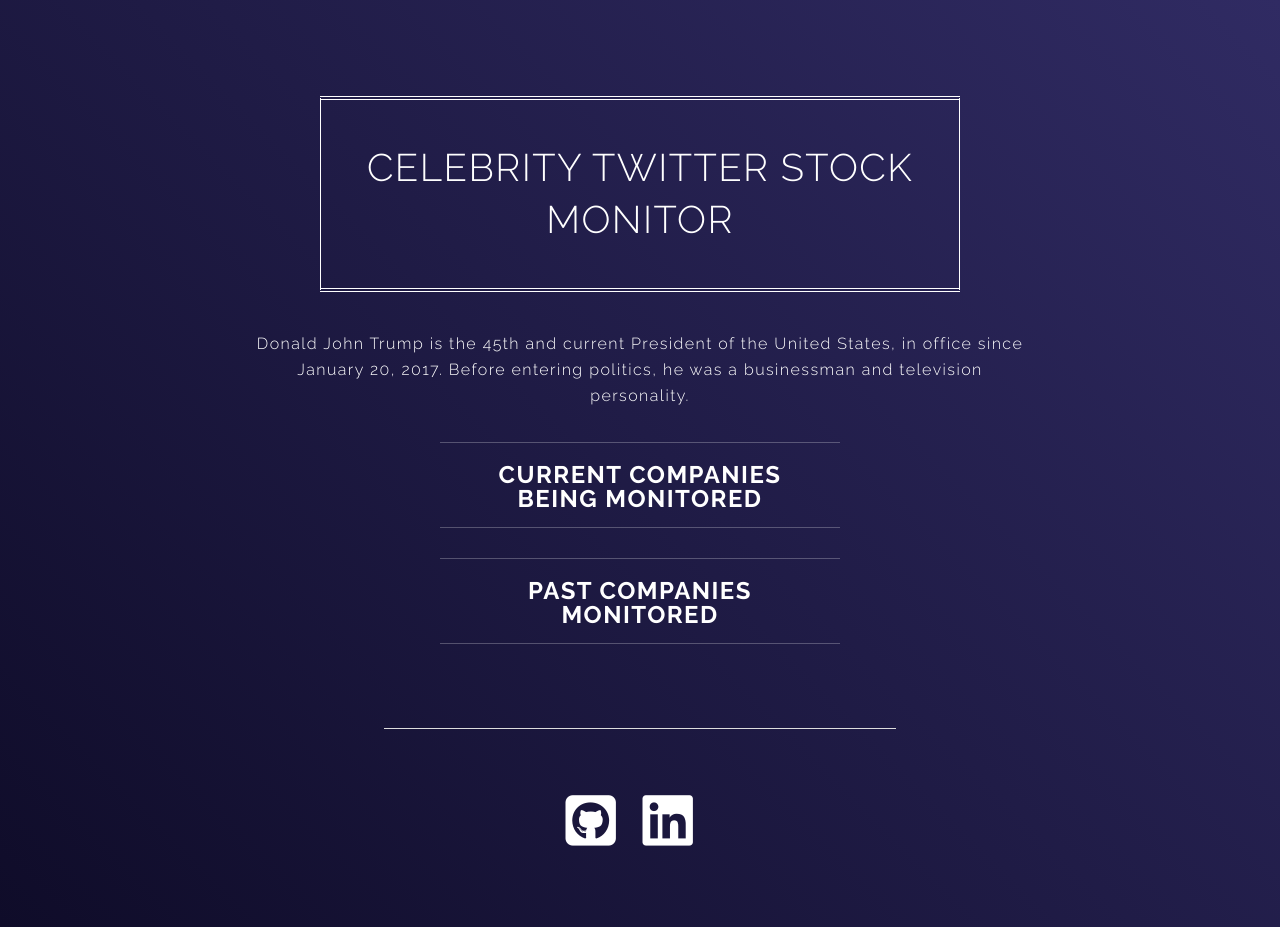
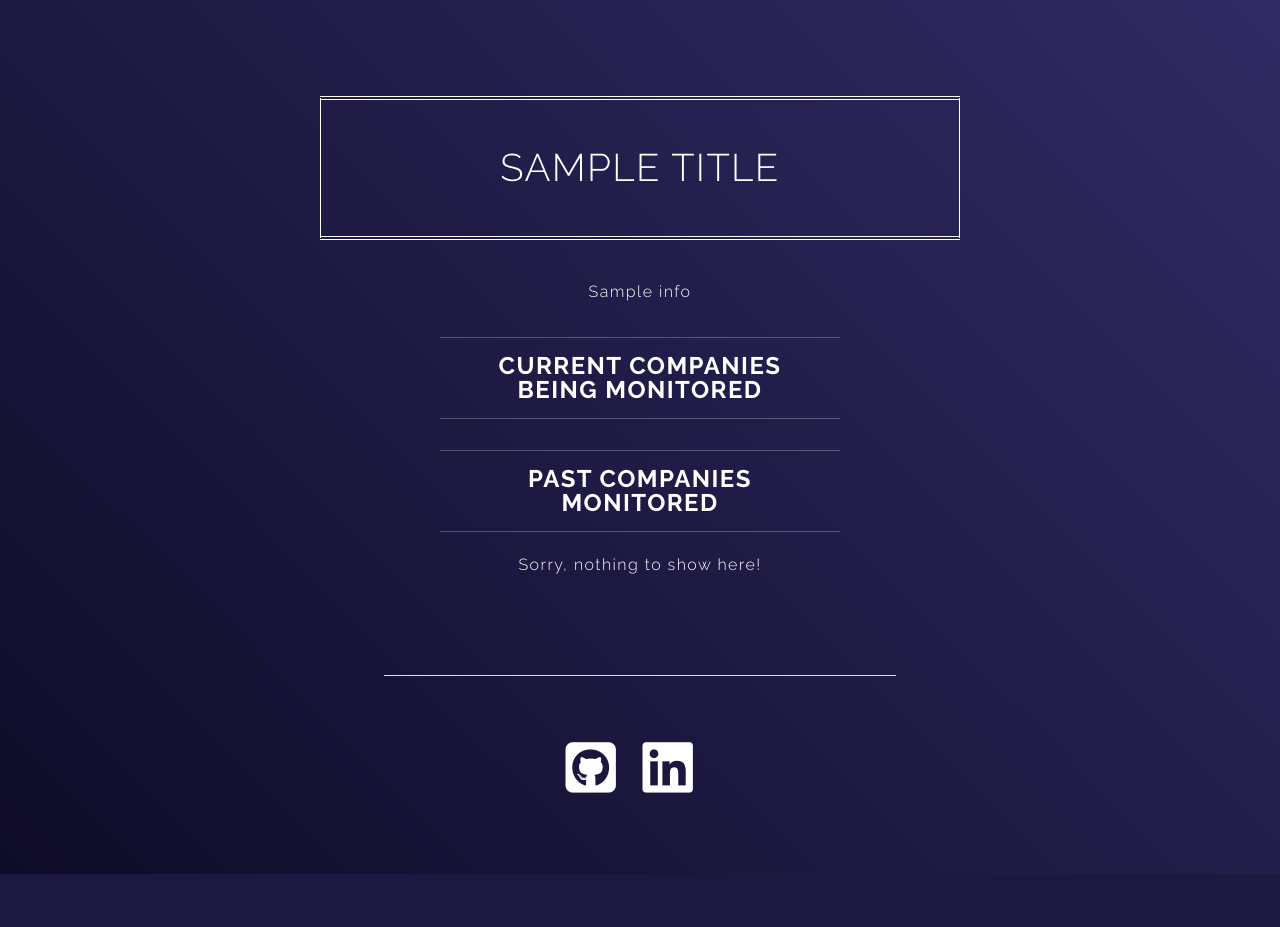
Before and after one commit to semaaJ/TSMFlask, a Flask app: template app/templates/generic.html in a window 1280 px wide. After the commit the page ends 874 px from the top, so only its background shows below. Run offline with Flask 2, Linux system fonts and the light colour scheme; the template is opened without the code that fills it: most values are stand-ins (such as "Sample title", 1, 10 or a date in 2020); some libraries are stand-ins or nearby versions.

Commit message:
JS working, CSS working

```diff
--- a/app/static/assets/css/main.css
+++ b/app/static/assets/css/main.css
@@ -3865,13 +3865,14 @@
   align-items: center;
   flex-direction: column;
   margin: auto;
-  width: 80%;
-  height: 60%;
+
 }
 
 .chart {
-  max-width: 50vw;
+  max-width: 70vw;
 }
+
+
 
 .info{
     width: 60%;
@@ -3896,7 +3897,7 @@
 
 .sep{
     margin-top: 10px;
-    margin-bottom: 20px;
+    margin-bottom: 5px;
     color: #ffffff;
     }
 
@@ -3905,3 +3906,7 @@
     max-width: 400px;
     color: #ffffff;
 }
+
+.sorry {
+    margin-top: 20px;
+}
--- a/app/templates/generic.html
+++ b/app/templates/generic.html
@@ -15,38 +15,35 @@
 		<!-- Banner -->
 		<div class="background">
 			<section id="banner">
-				<h2><strong>Celebrity Twitter</strong> Stock Monitor</h2>
+				<h2>{{ title }}</h2>
+
 				<div class="info">
-					<p>
-						Donald John Trump is the 45th and current President of the United States,
-						in office since January 20, 2017. Before entering politics,
-						he was a businessman and television personality.
-					</p>
+					<p> {{ info }} </p>
 				</div>
 
-				<div class="sep">
-					<hr>
-				</div>
+				<div class="sep"><hr></div>
+				<h1>Current Companies </br> Being Monitored</h1>
+				<div class="sep"><hr></div>
 
-				<h1>Current Companies </br> Being Monitored</h1>
+				{% if data %}
+					<div id="root" class="cf w-100">
+						<div class="sep"><hr></div>
+					</div>
+				{% else %}
+					<div class="sorry"><p>We are not monitoring any companies at the moment!</p></div>
+				{% endif %}
 
-				<div class="sep">
-					<hr>
-				</div>
+				<div class="sep"><hr></div>
+				<h1>Past Companies </br> Monitored</h1>
+				<div class="sep"><hr></div>
 
+				{% if pastdata %}
 					<div id="root" class="cf w-100">
-
+						<div class="sep"><hr></div>
 					</div>
-
-				<div class="sep">
-					<hr>
-				</div>
-
-				<h1>Past Companies </br> Monitored</h1>
-
-				<div class="sep">
-					<hr>
-				</div>
+				{% else %}
+					<div class="sorry"><p>Sorry, nothing to show here!</p></div>
+				{% endif %}
 
 			</section>
 
@@ -73,8 +70,9 @@
 
 		<script>
 			const json = `{{ data|safe }}`;
+			var jsondata = JSON.parse(json);
 
-			const data = Object.entries(JSON.parse(json)).map(([name, set]) =>
+			const data = Object.entries(jsondata).map(([name, set]) =>
 				Object.values(set.sharePriceList)
 					.filter(d => d.length > 0)
 					.map(data => ({
@@ -98,7 +96,12 @@
 
 			for (const stat of stats) {
 				const container = document.createElement('div');
-				container.className = 'fl w-100';
+				container.className = 'fl w-100 chart';
+
+				const tweet = document.createElement('div');
+    			tweet.className = 'tweet';
+   				tweet.innerHTML = "\"" + jsondata[stat.name]["tweet"] + "\"";
+    			container.appendChild(tweet);
 
 				const canvas = document.createElement('canvas');
 				container.appendChild(canvas);
@@ -110,15 +113,26 @@
 				gradient.addColorStop(0.5, "rgba(2,133,163,1) ");
 				gradient.addColorStop(1, "rgba(2,133,163,1)");
 
+				var name = jsondata[stat.name]["companyName"];
+				name = name.charAt(0).toUpperCase() + name.slice(1);
+
+				var date = jsondata[stat.name]["dateMentioned"].split(" ")[0].split("-");
+
+				for(var i = 0; i < date.length; i++){
+				  date[i] = date[i].replace(/^0+/, '');
+				}
+
+				var label = name + " - Mentioned on: " + date[0] + "/" + date[1] + "/" + date[2];
+
 				const chart = new Chart(ctx, {
-					responsive: true,
-					maintainAspectRatio: true,
+					responsive: false,
+					maintainAspectRatio: false,
 					data: {
 						labels: stat.set.labels,
 						datasets: [
 							{
 								backgroundColor: gradient,
-								label: stat.name,
+								label: label,
 								data: stat.set.data,
 							},
 						],
@@ -126,6 +140,7 @@
 					type: 'line',
 				});
 			}
+
 		</script>
 
 	</body>
```
